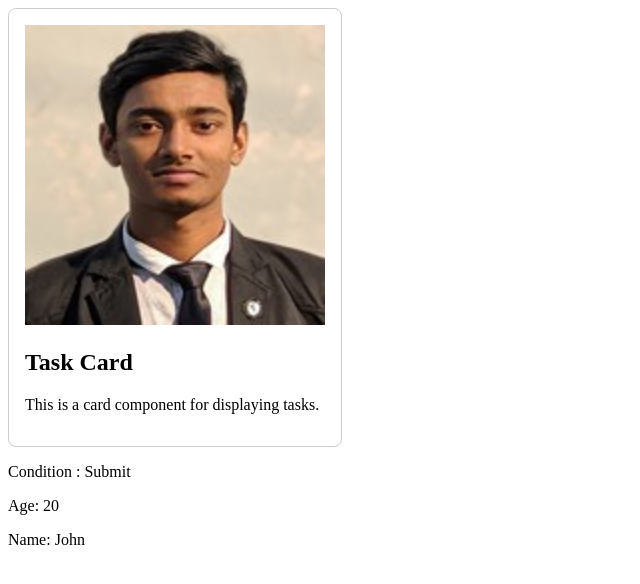
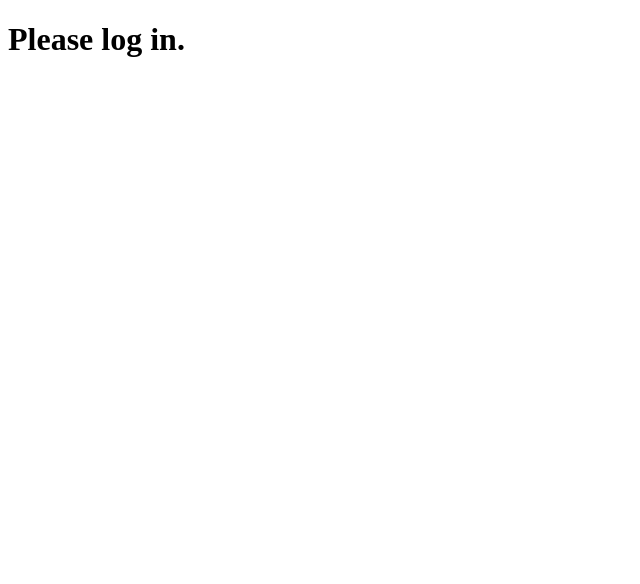
Before and after one commit to smmehedi4u/react, a React (Create React App) app: page / in a window 1280 px wide. Shown: the top 584 px of the page, without its empty margins (0-640 px from the left). Built offline with nearby package versions, Linux system fonts and the light colour scheme.

Commit message:
conditional render

```diff
--- a/src/App.jsx
+++ b/src/App.jsx
@@ -1,7 +1,7 @@
 import TaskList from "./components/TaskList";
 import Header from "./Header.jsx";
 import Footer from "./Food.jsx";
-import Food from "./Footer.jsx";
+import Food from "./Food.jsx";
 import Card from "./Card.jsx";
 import React from "react";
 
@@ -13,8 +13,9 @@ function App() {
       {/* <Header />
       <Food />
       <Footer /> */}
-      <Card />
-      <Button label="Submit" age={20} name="John" />
+      {/* <Card /> */}
+      {/* <Button label="Submit" age={20} name="John" /> */}
+      <Food />
     </>
   );
 }
--- a/src/Food.jsx
+++ b/src/Food.jsx
@@ -1,10 +1,12 @@
 function Food() {
-  return (
-    <div>
-      <h2>Food Section</h2>
-      <p>This is where food-related content will go.</p>
-    </div>
-  );
+  const isLoggedIn = false;
+
+  if (isLoggedIn) {
+    return <h1>Welcome back!</h1>;
+  } else {
+    return <h1>Please log in.</h1>;
+  }
 }
 
+
 export default Food;
```
